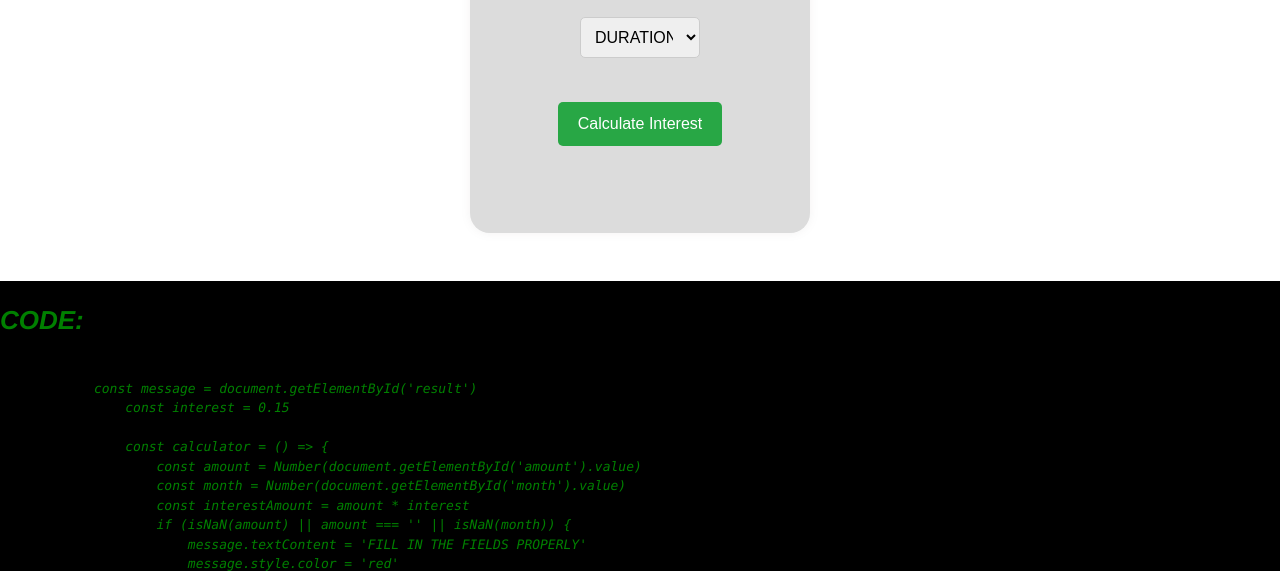
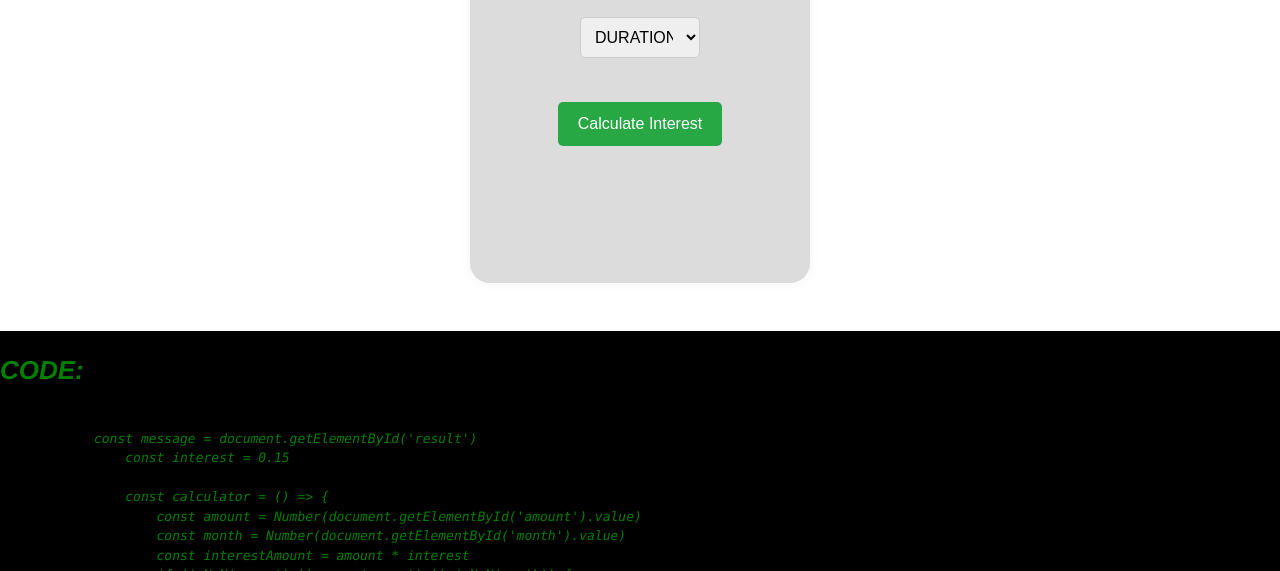
Before and after one commit to Obasky007/Javascript, a website: page interest.html in a window 1280 px wide. Shown: the part 229-800 px from the top of the page. Drawn offline with nearby package versions, Linux system fonts and the light colour scheme.

Commit message:
first commit

```diff
--- a/interest.html
+++ b/interest.html
@@ -15,7 +15,7 @@
         .parent {
             font-family: Arial, Helvetica, sans-serif;
             width: fit-content;
-            height: 350px;
+            height: 400px;
             background-color: gainsboro;
             box-shadow: 0 0 10px rgba(139, 125, 125, 0.1);
             padding: 20px;
```
